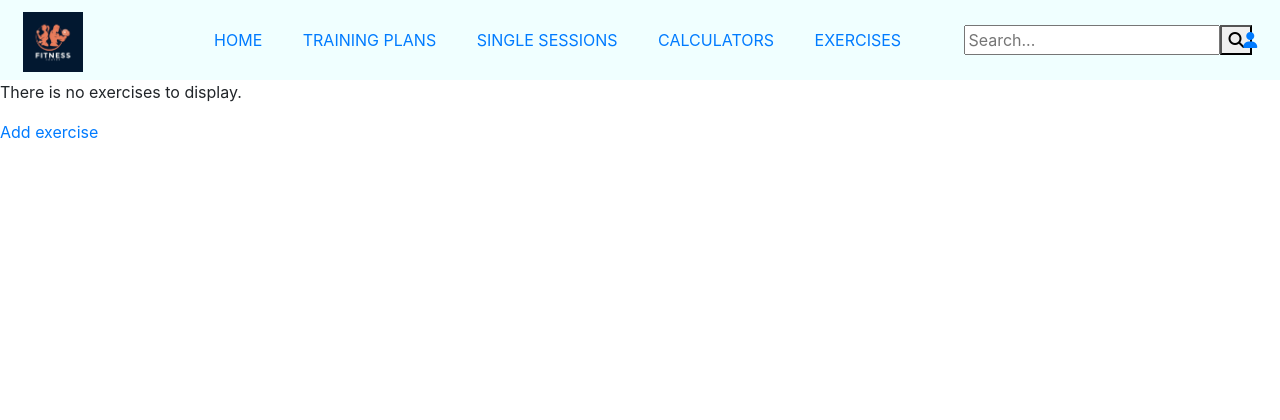
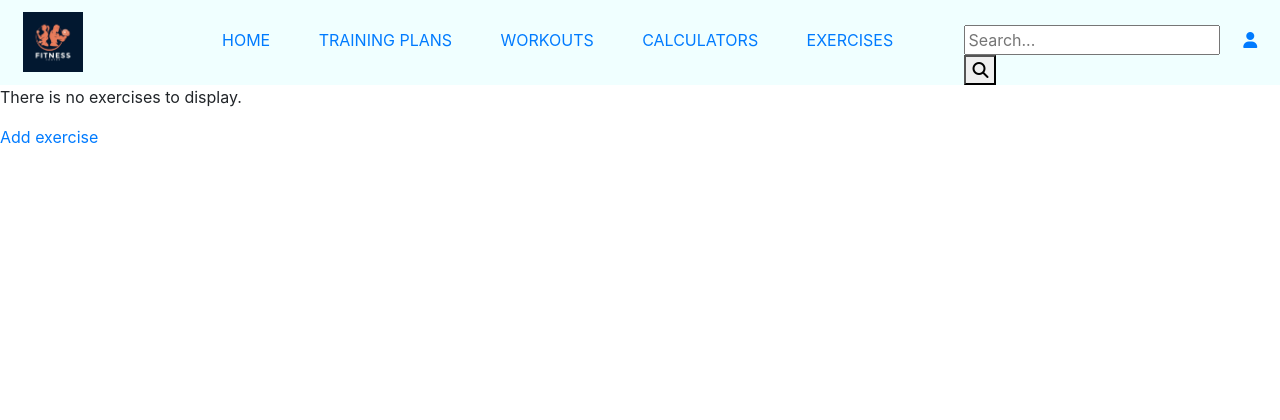
Before and after one commit to miftari1/WorkoutPlanner, a Django app: page /exercises/ in a window 1280 px wide. Shown: the top 420 px of the page. Run offline with Django 5.2, Linux system fonts and the light colour scheme; data that the repository does not hold is empty; some libraries are stand-ins or nearby versions.

Commit message:
Added dropdowns for navigation bar

```diff
--- a/templates/nav.html
+++ b/templates/nav.html
@@ -5,43 +5,48 @@
         <img class="logo" src="{% static 'media/images/logo.jpg' %}" alt="The logo of this website.">
     </div>
     <div class="nav-bar">
-        <a href="{% url 'common:home' %}" class="dropbtn">HOME</a>
-        <div class="nav-dropdown-content">
-            <a href="#">Overview</a>
-            <a href="#">Updates</a>
-            <a href="#">Team</a>
+        <a href="{% url 'common:home' %}" class="drop-btn">HOME</a>
+
+        <div class="nav-dropdown-container">
+            <a href="#" class="drop-btn">TRAINING PLANS</a>
+            <div class="nav-dropdown-content">
+                <a href="#">Our Story</a>
+                <a href="#">Mission</a>
+                <a href="#">Values</a>
+            </div>
         </div>
 
-        <a href="#" class="dropbtn">TRAINING PLANS</a>
-        <div class="nav-dropdown-content">
-            <a href="#">Our Story</a>
-            <a href="#">Mission</a>
-            <a href="#">Values</a>
+        <div class="nav-dropdown-container">
+            <a href="{% url 'workouts:predefined_workout_list' %}" class="drop-btn">WORKOUTS</a>
+            <div class="nav-dropdown-content">
+                <a href="{% url 'workouts:create_predefined_workout' %}">Add a workout</a>
+            </div>
         </div>
 
-        <a href="#" class="dropbtn">SINGLE SESSIONS</a>
-        <div class="nav-dropdown-content">
-            <a href="#">Web Development</a>
-            <a href="#">SEO</a>
-            <a href="#">Marketing</a>
+        <div class="nav-dropdown-container">
+            <a href="#" class="drop-btn">CALCULATORS</a>
+            <div class="nav-dropdown-content">
+                <a href="#">Body Mass Index</a>
+                <a href="#">Body Fat Index</a>
+            </div>
         </div>
 
-        <a href="#" class="dropbtn">CALCULATORS</a>
-        <div class="nav-dropdown-content">
-            <a href="#">Web Design</a>
-            <a href="#">Graphic Design</a>
-            <a href="#">Case Studies</a>
-        </div>
-
-        <a href="{% url 'exercises:exercise_list'%}" class="dropbtn">EXERCISES</a>
-        <div class="nav-dropdown-content">
-            <a href="#">Email</a>
-            <a href="#">Phone</a>
-            <a href="#">Location</a>
+        <div class="nav-dropdown-container">
+            <a href="#" class="drop-btn">EXERCISES</a>
+            <div class="nav-dropdown-content">
+                <a href="{% url 'exercises:add_exercise' %}">Add exercise</a>
+                <a href="{% url 'exercises:exercise_list' category='CT' %}">Chest</a>
+                <a href="#">Shoulder</a>
+                <a href="#">Back</a>
+                <a href="#">Biceps</a>
+                <a href="#">Triceps</a>
+                <a href="#">Abs</a>
+                <a href="#">Legs</a>
+            </div>
         </div>
     </div>
 
-    <fieldset class="form-container">
+    <fieldset class="search-form-container">
         <form>
             {{ search_form }}
         </form>
@@ -49,14 +54,14 @@
     </fieldset>
 
     {% if request.user.is_authenticated %}
-        <div class="dropdown-container">
+        <div class="user-dropdown-container">
             <button class="user-btn"><i class="fa-solid fa-user"></i></button>
                 <div class="user-dropdown-content">
                     <a href="#">Link 1</a>
                     <a href="{% url 'accounts:profile-details' user.id %}">My Profile</a>
                     <form method="post" action="{% url 'accounts:logout' %}">
                         {% csrf_token %}
-                        <button type="submit">Log Out</button>
+                        <button type="submit" class="logout-btn">Log Out</button>
                     </form>
                 </div>
         </div>
```
